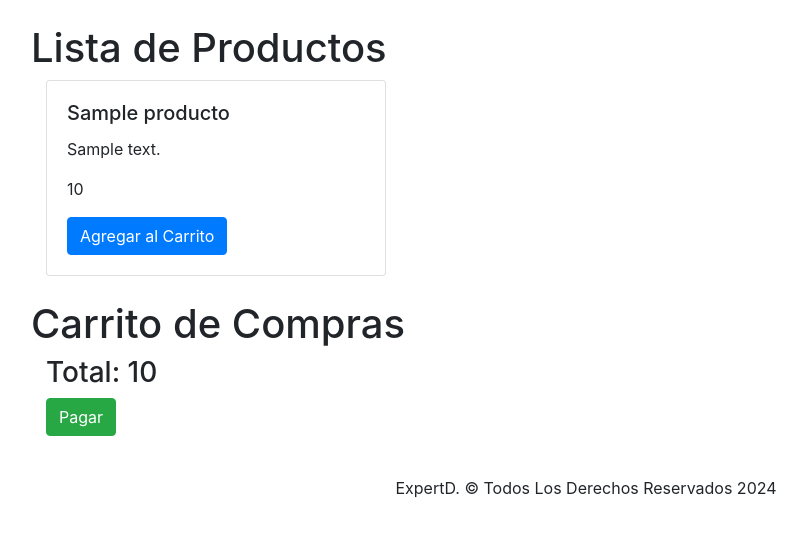
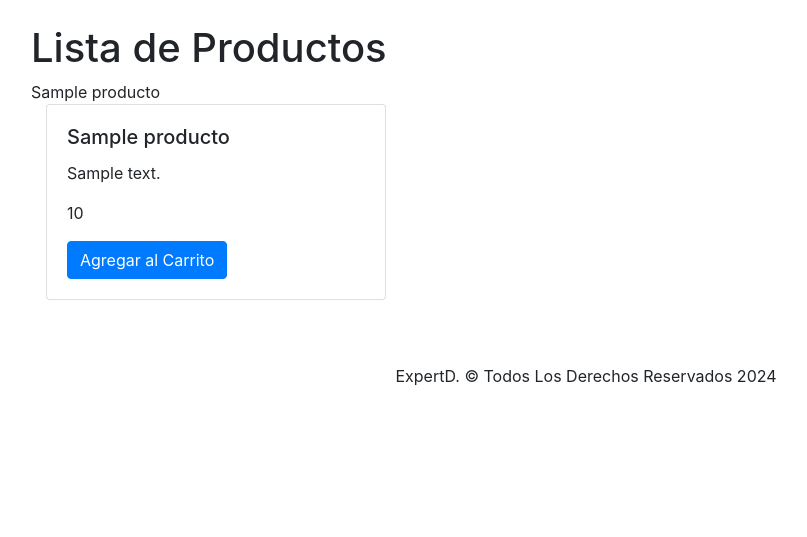
Before and after one commit to Ela04/integracion, a Django app: template App/templates/carrito/productos.html in a window 1280 px wide. Shown: the part 56-593 px from the top of the page, without its empty margins (54-861 px from the left). Run offline with Django 3.2, Linux system fonts and the light colour scheme; the template is opened without the code that fills it: most values are stand-ins (such as "Sample title", 1, 10 or a date in 2020).

Commit message:
webpay finalizado

```diff
--- a/App/admin.py
+++ b/App/admin.py
@@ -1,5 +1,5 @@
 from django.contrib import admin
-from .models import Productos
+from .models import Producto
 
 # Register your models here.
-admin.site.register(Productos)
+admin.site.register(Producto)
--- a/App/models.py
+++ b/App/models.py
@@ -1,7 +1,7 @@
 from django.db import models
-from decimal import Decimal
 
-class Productos(models.Model):
+
+class Producto(models.Model):
     producto_id = models.IntegerField(primary_key=True)
     nombre = models.CharField(max_length=100)
     descripcion = models.TextField()
--- a/App/templates/carrito/productos.html
+++ b/App/templates/carrito/productos.html
@@ -4,17 +4,17 @@
 {% block body %}
 
 <h1>Lista de Productos</h1>
-
+<td>{{producto.nombre}}</td>
 <div class="container">
   <div class="row">
-    {% for producto in productoss %}
+    {% for producto in productos %}
     <div class="col-md-4">
       <div class="card mb-4">
         <div class="card-body">
           <h5 class="card-title">{{ producto.nombre }}</h5>
           <p class="card-text">{{ producto.descripcion }}</p>
           <p class="card-text">{{ producto.precio }}</p>
-          <a href="{% url 'carrito' producto.producto.id %}" class="btn btn-primary">Agregar al Carrito</a>
+          <a href="{% url 'carrito' producto.producto_id %}" class="btn btn-primary">Agregar al Carrito</a>
         </div>
       </div>
     </div>
@@ -22,7 +22,7 @@
   </div>
 </div>
 
-
+{% if request.session.carrito %}
 <h1>Carrito de Compras</h1>
 <div class="container">
   <div class="row">
@@ -33,20 +33,22 @@
           <h5 class="card-title">{{ item.nombre }}</h5>
           <p class="card-text">Precio: {{ item.precio }}</p>
           <p class="card-text">Cantidad: {{ item.cantidad }}</p>
-          <p class="card-text">Subtotal: {{ item.precio|floatformat:2 }}</p>
+          <p class="card-text">Subtotal: {{item.subtotal}}</p>
         </div>
       </div>
     </div>
     {% endfor %}
     <div class="col-md-12">
-      <h3>Total: {{ total }}</h3>
+      <h3>Total: {{ request.session.total }}</h3>
       <form action="{% url 'webpay_create' %}" method="post">
         {% csrf_token %}
-        <input type="hidden" name="amount" value="{{ total }}">
+        <input type="hidden" name="amount" value="{{ request.session.total }}">
         <button type="submit" class="btn btn-success">Pagar</button>
+        <a href="{% url 'limpiar_carrito' %}" class="btn btn-danger"> Limpiar Carrito</a>
       </form>
     </div>
   </div>
 </div>
 
+{% endif %}
 {% endblock %}
--- a/App/templates/webpay/commit.html
+++ b/App/templates/webpay/commit.html
@@ -67,7 +67,7 @@
     </div>
     <br />
     <div class="text-center">
-      <a href="/" class="btn btn-secondary">Continuar</a>
+      <a href="{% url 'index' %}" class="btn btn-secondary">Continuar</a>
     </div>
   </div>
 </div>
--- a/integracion/urls.py
+++ b/integracion/urls.py
@@ -6,10 +6,13 @@ from django.conf import settings
 
 urlpatterns = [
     path('', views.index, name='index'),
-    path('carrito/carrito/', views.carrito, name='carrito'),
+    path('carrito/', views.carrito, name='carrito'),
+    path('carrito/<int:producto_id>/', views.carrito, name='carrito'),
+    path('productos/', views.productos, name='productos'),
     path('carrito/productos/', views.productos, name='productos'),
     path('webpay/commit/', views.webpay_commit, name='webpay_commit'),
     path('webpay/create/', views.webpay_create, name='webpay_create'),
+    path('carrito/limpiar/', views.limpiar_carrito, name='limpiar_carrito'),
 
 
     #Admin
```
Also changed, not shown: App/templates/webpay/create.html (+3 -12 lines), App/views.py (+56 -7 lines), App/migrations/0006_rename_productos_producto.py (added), db.sqlite3.
